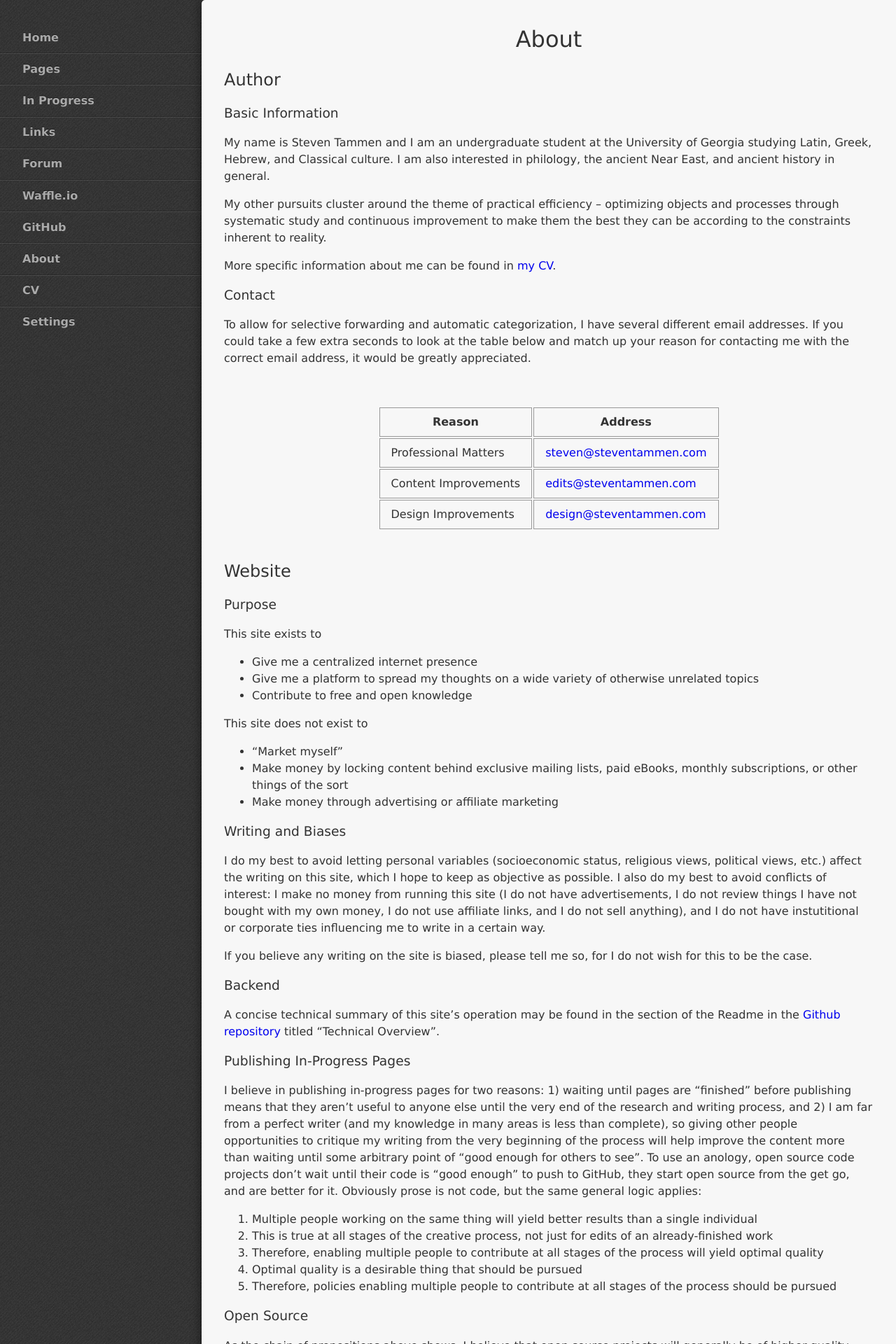
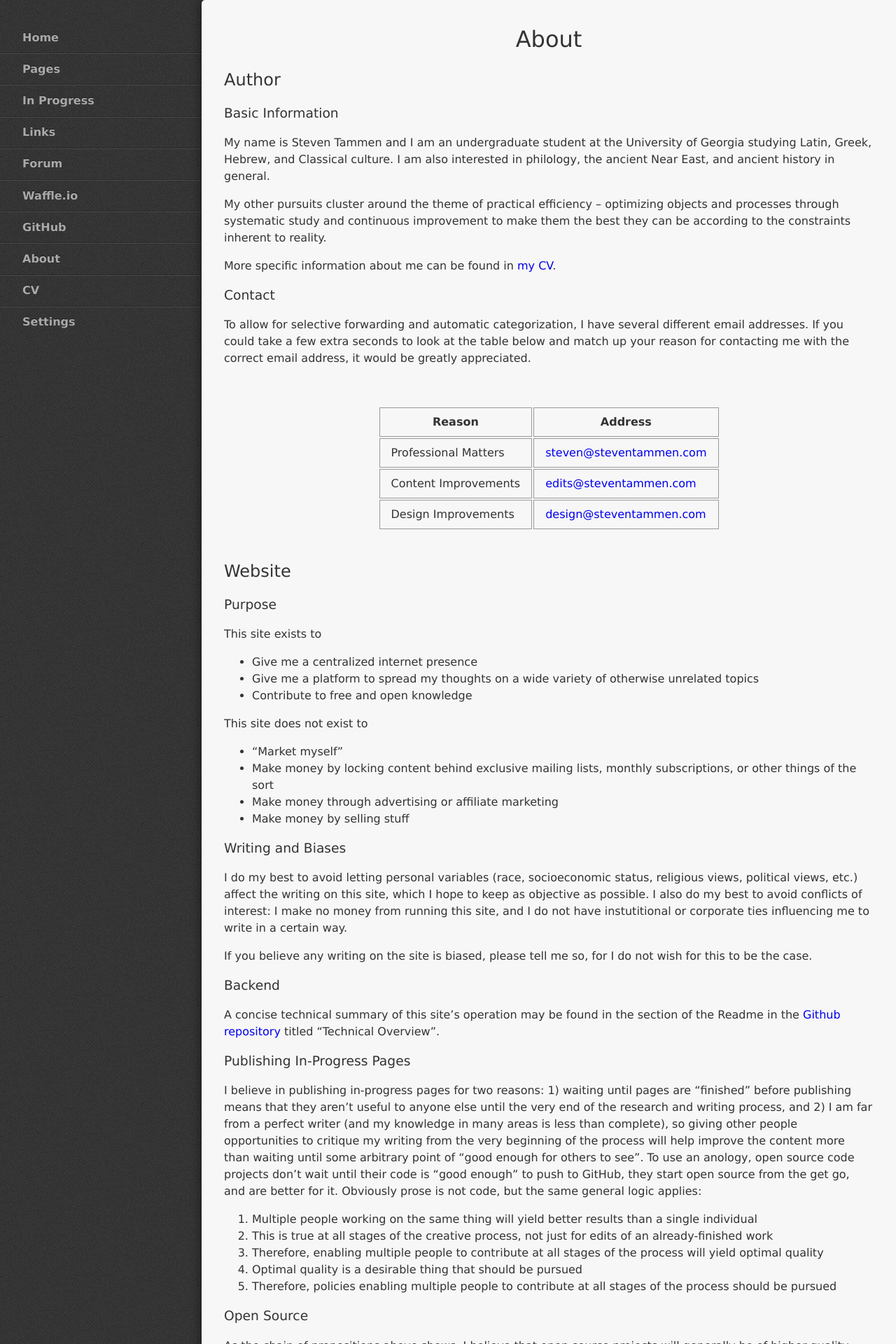
Before and after one commit to StevenTammen/StevenTammen.github.io, a Jekyll site: the page built from pages/about.md, in a window 1280 px wide. Shown: the top 1920 px of the page at 70% size. Built offline with Jekyll 4.4.1, drawn with Linux system fonts in a browser that asks for light colours.

Commit message:
Update about.md

```diff
--- a/pages/about.md
+++ b/pages/about.md
@@ -54,12 +54,13 @@ This site exists to
 This site does not exist to
 
 - "Market myself"
-- Make money by locking content behind exclusive mailing lists, paid eBooks, monthly subscriptions, or other things of the sort
+- Make money by locking content behind exclusive mailing lists, monthly subscriptions, or other things of the sort
 - Make money through advertising or affiliate marketing
+- Make money by selling stuff
 
 ### Writing and Biases
 
-I do my best to avoid letting personal variables (socioeconomic status, religious views, political views, etc.) affect the writing on this site, which I hope to keep as objective as possible. I also do my best to avoid conflicts of interest: I make no money from running this site (I do not have advertisements, I do not review things I have not bought with my own money, I do not use affiliate links, and I do not sell anything), and I do not have instutitional or corporate ties influencing me to write in a certain way.
+I do my best to avoid letting personal variables (race, socioeconomic status, religious views, political views, etc.) affect the writing on this site, which I hope to keep as objective as possible. I also do my best to avoid conflicts of interest: I make no money from running this site, and I do not have instutitional or corporate ties influencing me to write in a certain way.
 
 If you believe any writing on the site is biased, please tell me so, for I do not wish for this to be the case.
 
```
